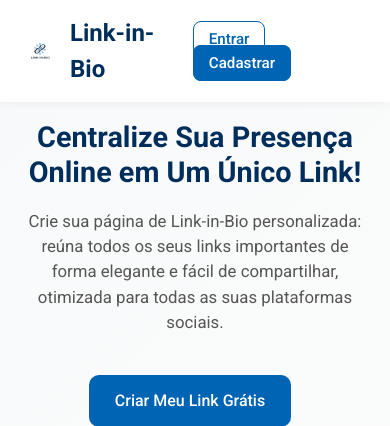
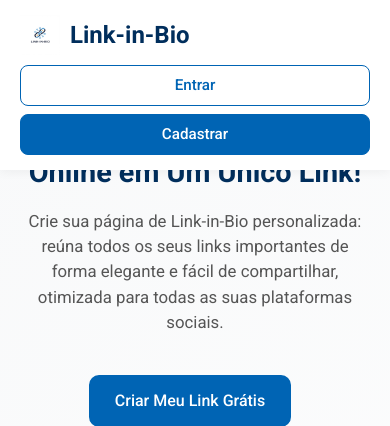
Before and after one commit to moraisgabriel16/linkgerador, a Flask app: page / in a window 390 px wide. Shown: the top 426 px of the page. Run offline with Flask 3, Linux system fonts and the light colour scheme; some libraries are stand-ins or nearby versions.

Commit message:
Atualizar o home.html

```diff
--- a/templates/home.html
+++ b/templates/home.html
@@ -30,6 +30,7 @@
       display: flex;
       justify-content: space-between;
       align-items: center;
+      flex-wrap: wrap;
     }
 
     .logo {
@@ -46,9 +47,13 @@
       margin-right: 10px;
     }
 
+    .nav-buttons {
+      display: flex;
+      gap: 10px;
+    }
+
     .nav-buttons a {
       text-decoration: none;
-      margin-left: 10px;
       padding: 8px 15px;
       border-radius: 8px;
       font-weight: 500;
@@ -201,7 +206,29 @@
       color: #aad4ff;
     }
 
+    /* Responsivo para telas pequenas */
     @media (max-width: 576px) {
+      header {
+        flex-direction: column;
+        align-items: flex-start;
+      }
+
+      .logo {
+        margin-bottom: 10px;
+      }
+
+      .nav-buttons {
+        flex-direction: column;
+        align-items: flex-start;
+        width: 100%;
+        gap: 8px;
+      }
+
+      .nav-buttons a {
+        width: 100%;
+        text-align: center;
+      }
+
       .hero-container h1 {
         font-size: 1.8rem;
       }
```
